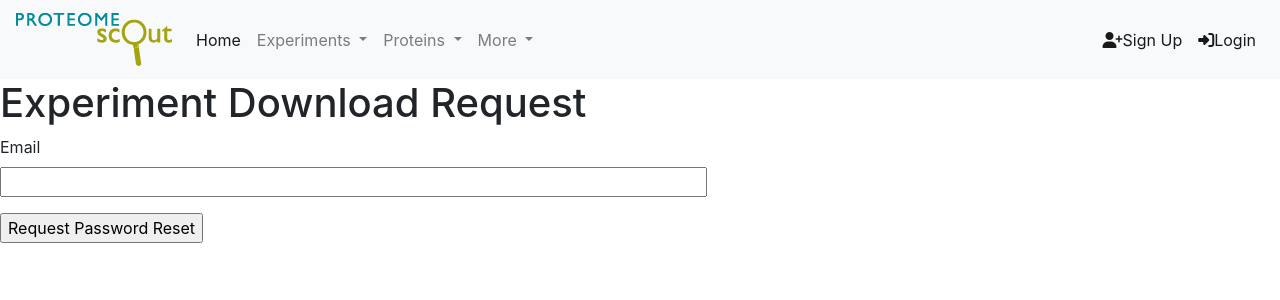
After one commit to NaegleLab/proteome-scout-3, a Flask app: page /experiments/experiment/download_experiment/1 in a window 1280 px wide. The commit adds this page. Shown: the top 300 px of the page. Run offline with Flask 2, Linux system fonts and the light colour scheme; parts of the project's set-up code (start-up, migrations or seed data) failed here and were passed over; some libraries are stand-ins or nearby versions.

Commit message:
adding in front end components for email requests in experiments for eventually downloads

```diff
--- a/app/main/forms/password_rest_form.py
+++ b/app/main/forms/email_validator.py
@@ -3,6 +3,6 @@ from wtforms.validators import InputRequired
 from flask_wtf import FlaskForm
 
 
-class ResetPasswordRequestForm(FlaskForm):
+class EmailForm(FlaskForm):
     email = StringField('Email', validators=[validators.DataRequired(), validators.Email()])
     submit = SubmitField('Request Password Reset')
--- a/app/main/views/experiments/__init__.py
+++ b/app/main/views/experiments/__init__.py
@@ -4,4 +4,4 @@ bp = Blueprint('experiment', __name__,
     template_folder='templates',
     static_folder='static')
 
-from app.main.views.experiments import landing, home, summary, go, pfam, scansite, browse, subset
+from app.main.views.experiments import landing, home, summary, go, pfam, scansite, browse, subset, download_experiment
--- /dev/null
+++ b/app/main/views/experiments/download_experiment.py
@@ -0,0 +1,26 @@
+from flask import render_template, redirect, flash, url_for, request
+from flask_login import login_required, logout_user, current_user, login_user
+from app.utils.email import send_password_reset_email
+from app.main.forms.email_validator import EmailForm
+from app import current_app
+import sqlalchemy as sa
+from app.database.user import User, load_user_by_username, load_user_by_email#, send_password_reset_email
+from app.main.forms import email_validator
+from app.main.views.experiments import bp
+from app.utils.email import send_email
+from app import db
+
+
+# creating temp function for data exports
+@bp.route('/experiment/download_experiment/<int:experiment_id>')
+def download_experiment(experiment_id):
+    form = EmailForm()
+    if form.validate_on_submit():
+        send_email('test', sender = current_app.config['ADMINS'][0], recipients = [form.email.data], text_body = 'test', html_body = 'test')
+
+
+
+
+    # Fetch the experiment data using experiment_id
+    # Render a template or return a response
+    return render_template('proteomescout/experiments/download_experiment.html', experiment_id=experiment_id, form=form)
--- /dev/null
+++ b/app/templates/proteomescout/experiments/download_experiment.html
@@ -0,0 +1,16 @@
+{% extends "proteomescout/base.html" %}
+
+{% block content %}
+    <h1>Experiment Download Request</h1>
+    <form action="" method="post">
+        {{ form.hidden_tag() }}
+        <p>
+            {{ form.email.label }}<br>
+            {{ form.email(size=64) }}<br>
+            {% for error in form.email.errors %}
+            <span style="color: red;">[{{ error }}]</span>
+            {% endfor %}
+        </p>
+        <p>{{ form.submit() }}</p>
+    </form>
+{% endblock %}
--- a/app/templates/proteomescout/experiments/home.html
+++ b/app/templates/proteomescout/experiments/home.html
@@ -26,6 +26,9 @@
                     <dd>See all peptide assignments that might be ambiguously assigned.  Explore and change assignments</dd>
                 {% endif %}
 
+                <dt><a href="{{url_for('experiment.download_experiment', experiment_id=experiment.id)}}">Download Experiment</a></dt>
+                <dd>Download annotated experiment data</dd>
+
 
             </dl>
     	    </div>
```
